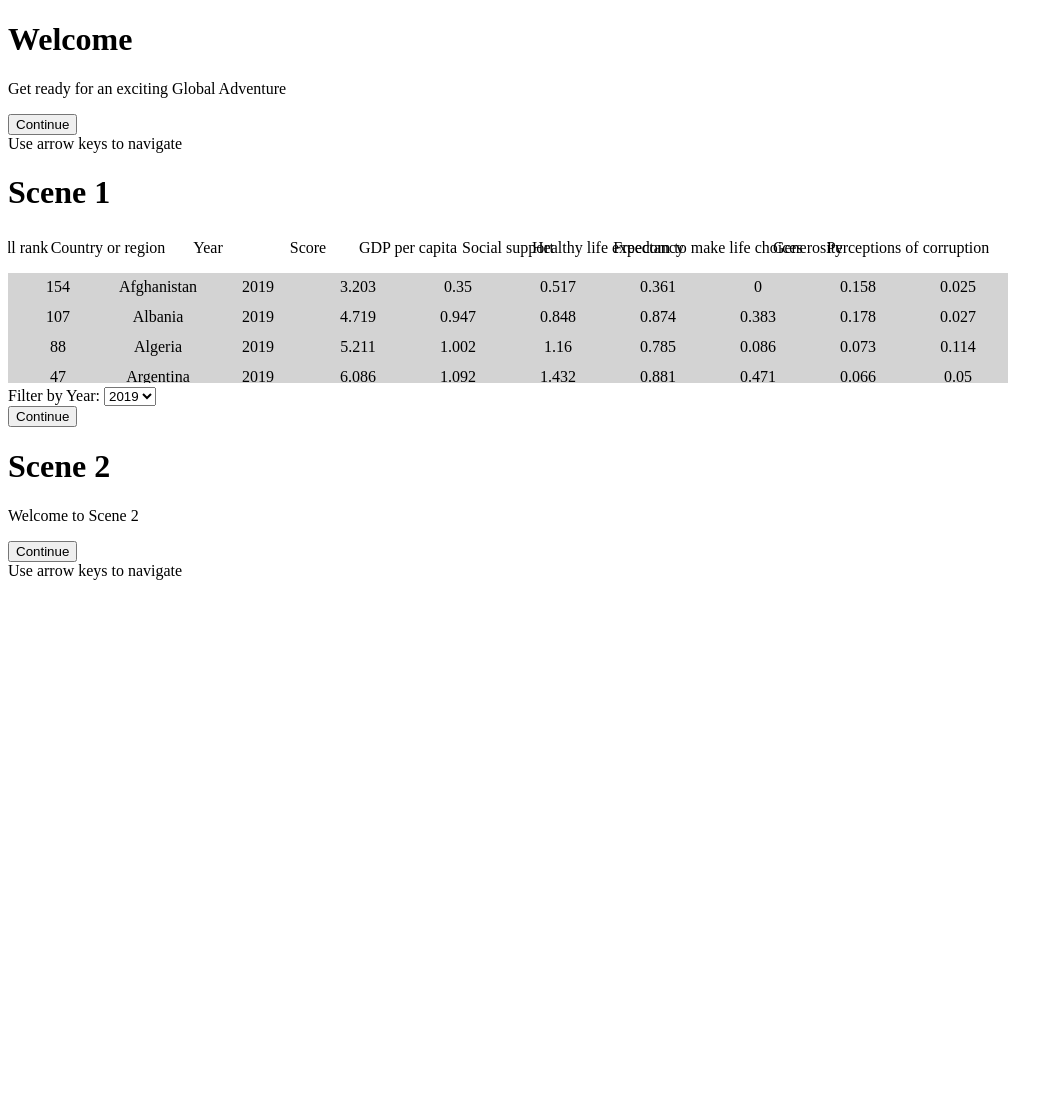
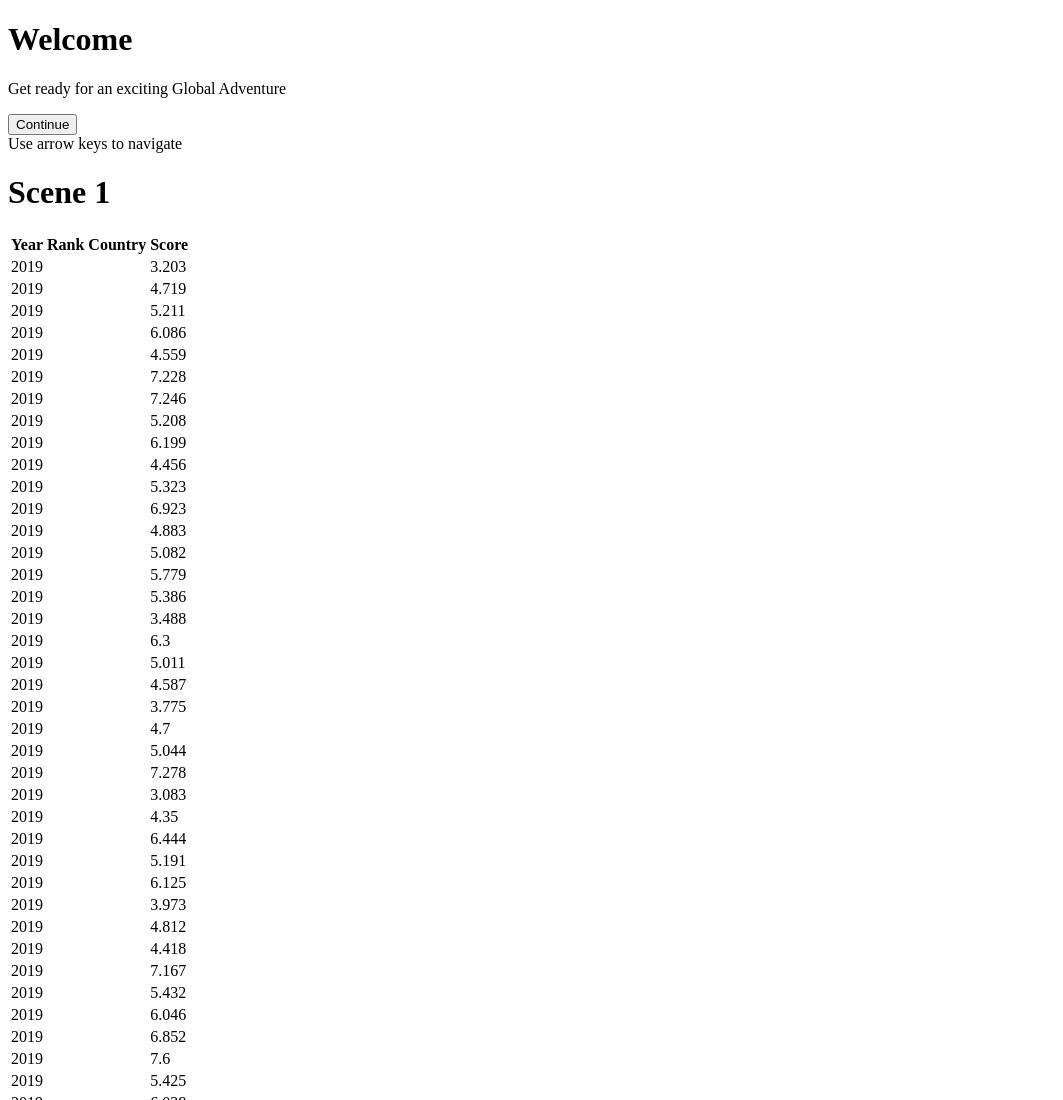
Before and after one commit to doananthony/doananthony.github.io, a plain HTML site: page index.html in a window 1280 px wide. Shown: the top 1100 px of the page, without its empty margins (0-1063 px from the left). Before the commit the page ends 800 px from the top, so only its background shows below. Drawn offline with nearby package versions, Linux system fonts and the light colour scheme.

Commit message:
Formatting

```diff
--- a/index.html
+++ b/index.html
@@ -50,56 +50,33 @@
         });
 
         // Create SVG table
-        const table = dataContainer.append("svg")
-          .attr("width", "100%")
-          .attr("height", "100%");
+        const table = dataContainer.append("table");
 
-        const tableHeaders = Object.keys(data[0]);
-        const cellWidth = 100;
-        const cellHeight = 30;
-        const headerHeight = 40;
-        const rowHeight = 30;
+        const tableHeaders = ["Year", "Rank", "Country", "Score"];
 
         // Draw table headers
-        const headers = table.append("g")
-          .selectAll("text")
+        table.append("thead")
+          .append("tr")
+          .selectAll("th")
           .data(tableHeaders)
-          .enter()
-          .append("text")
-          .attr("x", (d, i) => i * cellWidth)
-          .attr("y", headerHeight / 2)
-          .attr("text-anchor", "middle")
+          .join("th")
           .text(d => d);
+
+        const tbody = table.append("tbody");
 
         // Update table based on current year filter
         function updateTable() {
           const filteredData = data.filter(d => d.Year === currentYear);
 
           // Draw table rows
-          const rows = table.selectAll(".row")
+          const rows = tbody.selectAll("tr")
             .data(filteredData)
-            .join("g")
-            .attr("class", "row")
-            .attr("transform", (_, i) => `translate(0, ${headerHeight + i * rowHeight})`);
+            .join("tr");
 
           // Draw table cells
-          const cells = rows.selectAll("rect")
-            .data(d => Object.values(d))
-            .join("rect")
-            .attr("x", (_, i) => i * cellWidth)
-            .attr("y", 0)
-            .attr("width", cellWidth)
-            .attr("height", cellHeight)
-            .style("fill", "lightgray");
-
-          // Add text to table cells
-          const cellTexts = rows.selectAll("text")
-            .data(d => Object.values(d))
-            .join("text")
-            .attr("x", (_, i) => i * cellWidth + cellWidth / 2)
-            .attr("y", cellHeight / 2)
-            .attr("text-anchor", "middle")
-            .attr("dominant-baseline", "middle")
+          const cells = rows.selectAll("td")
+            .data(d => tableHeaders.map(header => d[header]))
+            .join("td")
             .text(d => d);
         }
 
```
